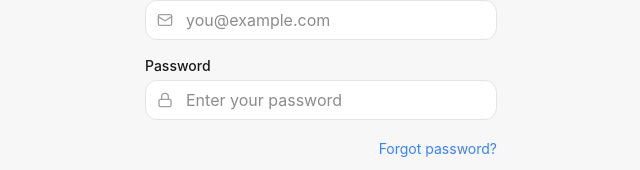
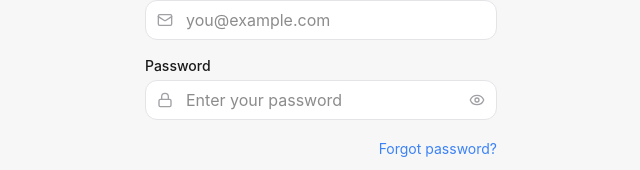
Before and after one commit to Hoseaurbanus/SOCIAL, a React (Vite) app: page /login in a window 1280 px wide. Shown: the part 300-470 px from the top of the page, without its empty margins (319-959 px from the left). Built offline with nearby package versions, Linux system fonts and the light colour scheme; no server answers.

Commit message:
feat: improve auth page consistency (show/hide password, redirects, sizing)

```diff
--- a/src/pages/auth/forgot-password.tsx
+++ b/src/pages/auth/forgot-password.tsx
@@ -64,7 +64,7 @@ export default function ForgotPasswordPage() {
           <label htmlFor="reset-email" className="block text-sm font-medium text-text-primary mb-1">Email</label>
           <div className="relative">
             <Mail className="absolute left-3 top-1/2 -translate-y-1/2 h-4 w-4 text-text-tertiary" />
-            <input id="reset-email" type="email" placeholder="you@example.com" className="w-full h-10 pl-10 pr-4 rounded-lg border border-border bg-bg-primary text-text-primary focus:border-accent focus:ring-2 focus:ring-accent/20 transition-colors" {...register('email')} aria-describedby={errors.email ? 'reset-email-error' : undefined} />
+            <input id="reset-email" type="email" placeholder="you@example.com" className="w-full h-12 pl-10 pr-4 rounded-lg border border-border bg-bg-primary text-text-primary focus:border-accent focus:ring-2 focus:ring-accent/20 transition-colors" {...register('email')} aria-describedby={errors.email ? 'reset-email-error' : undefined} />
           </div>
           {errors.email && <p id="reset-email-error" className="mt-1 text-sm text-error">{errors.email.message}</p>}
         </div>
--- a/src/pages/auth/login.tsx
+++ b/src/pages/auth/login.tsx
@@ -2,10 +2,10 @@ import { useForm } from 'react-hook-form'
 import { zodResolver } from '@hookform/resolvers/zod'
 import { z } from 'zod'
 import { Link, useNavigate } from 'react-router'
-import { Mail, Lock } from 'lucide-react'
+import { Mail, Lock, Eye, EyeOff } from 'lucide-react'
 import { Button } from '@/components/atoms/button'
 import { useAuthStore } from '@/stores/auth-store'
-import { useState } from 'react'
+import { useState, useEffect } from 'react'
 
 const loginSchema = z.object({
   email: z.string().email('Invalid email address'),
@@ -26,10 +26,17 @@ function GoogleIcon() {
 
 export default function LoginPage() {
   const navigate = useNavigate()
-  const { login, loginWithGoogle } = useAuthStore()
+  const { login, loginWithGoogle, isAuthenticated, isLoading } = useAuthStore()
   const [error, setError] = useState<string | null>(null)
   const [googleLoading, setGoogleLoading] = useState(false)
+  const [showPassword, setShowPassword] = useState(false)
   const { register, handleSubmit, formState: { errors, isSubmitting } } = useForm<LoginForm>({ resolver: zodResolver(loginSchema) })
+
+  useEffect(() => {
+    if (!isLoading && isAuthenticated) {
+      navigate('/home', { replace: true })
+    }
+  }, [isAuthenticated, isLoading, navigate])
 
   const onSubmit = async (data: LoginForm) => {
     setError(null)
@@ -72,7 +79,7 @@ export default function LoginPage() {
           <label htmlFor="login-email" className="block text-sm font-medium text-text-primary mb-1">Email</label>
           <div className="relative">
             <Mail className="absolute left-3 top-1/2 -translate-y-1/2 h-4 w-4 text-text-tertiary" />
-            <input id="login-email" type="email" placeholder="you@example.com" className="w-full h-10 pl-10 pr-4 rounded-lg border border-border bg-bg-primary text-text-primary focus:border-accent focus:ring-2 focus:ring-accent/20 transition-colors" {...register('email')} aria-describedby={errors.email ? 'login-email-error' : undefined} />
+            <input id="login-email" type="email" placeholder="you@example.com" className="w-full h-10 pl-10 pr-4 rounded-lg border border-border bg-bg-primary text-text-primary focus:border-accent focus:ring-2 focus:ring-accent/20 transition-colors" {...register('email')} autoComplete="email" aria-describedby={errors.email ? 'login-email-error' : undefined} />
           </div>
           {errors.email && <p id="login-email-error" className="mt-1 text-sm text-error">{errors.email.message}</p>}
         </div>
@@ -80,7 +87,10 @@ export default function LoginPage() {
           <label htmlFor="login-password" className="block text-sm font-medium text-text-primary mb-1">Password</label>
           <div className="relative">
             <Lock className="absolute left-3 top-1/2 -translate-y-1/2 h-4 w-4 text-text-tertiary" />
-            <input id="login-password" type="password" placeholder="Enter your password" className="w-full h-10 pl-10 pr-4 rounded-lg border border-border bg-bg-primary text-text-primary focus:border-accent focus:ring-2 focus:ring-accent/20 transition-colors" {...register('password')} aria-describedby={errors.password ? 'login-password-error' : undefined} />
+            <input id="login-password" type={showPassword ? 'text' : 'password'} placeholder="Enter your password" className="w-full h-10 pl-10 pr-10 rounded-lg border border-border bg-bg-primary text-text-primary focus:border-accent focus:ring-2 focus:ring-accent/20 transition-colors" {...register('password')} autoComplete="current-password" aria-describedby={errors.password ? 'login-password-error' : undefined} />
+            <button type="button" onClick={() => setShowPassword(!showPassword)} className="absolute right-3 top-1/2 -translate-y-1/2 text-text-tertiary hover:text-text-secondary" aria-label={showPassword ? 'Hide password' : 'Show password'}>
+              {showPassword ? <EyeOff className="h-4 w-4" /> : <Eye className="h-4 w-4" />}
+            </button>
           </div>
           {errors.password && <p id="login-password-error" className="mt-1 text-sm text-error">{errors.password.message}</p>}
         </div>
--- a/src/pages/auth/welcome.tsx
+++ b/src/pages/auth/welcome.tsx
@@ -1,7 +1,18 @@
-import { Link } from 'react-router'
+import { Link, useNavigate } from 'react-router'
 import { Button } from '@/components/atoms/button'
+import { useAuthStore } from '@/stores/auth-store'
+import { useEffect } from 'react'
 
 export default function WelcomePage() {
+  const navigate = useNavigate()
+  const { isAuthenticated, isLoading } = useAuthStore()
+
+  useEffect(() => {
+    if (!isLoading && isAuthenticated) {
+      navigate('/home', { replace: true })
+    }
+  }, [isAuthenticated, isLoading, navigate])
+
   return (
     <div className="text-center space-y-8">
       <div className="flex justify-center">
```
Also changed, not shown: .superpowers/sdd/progress-phase2.md.
